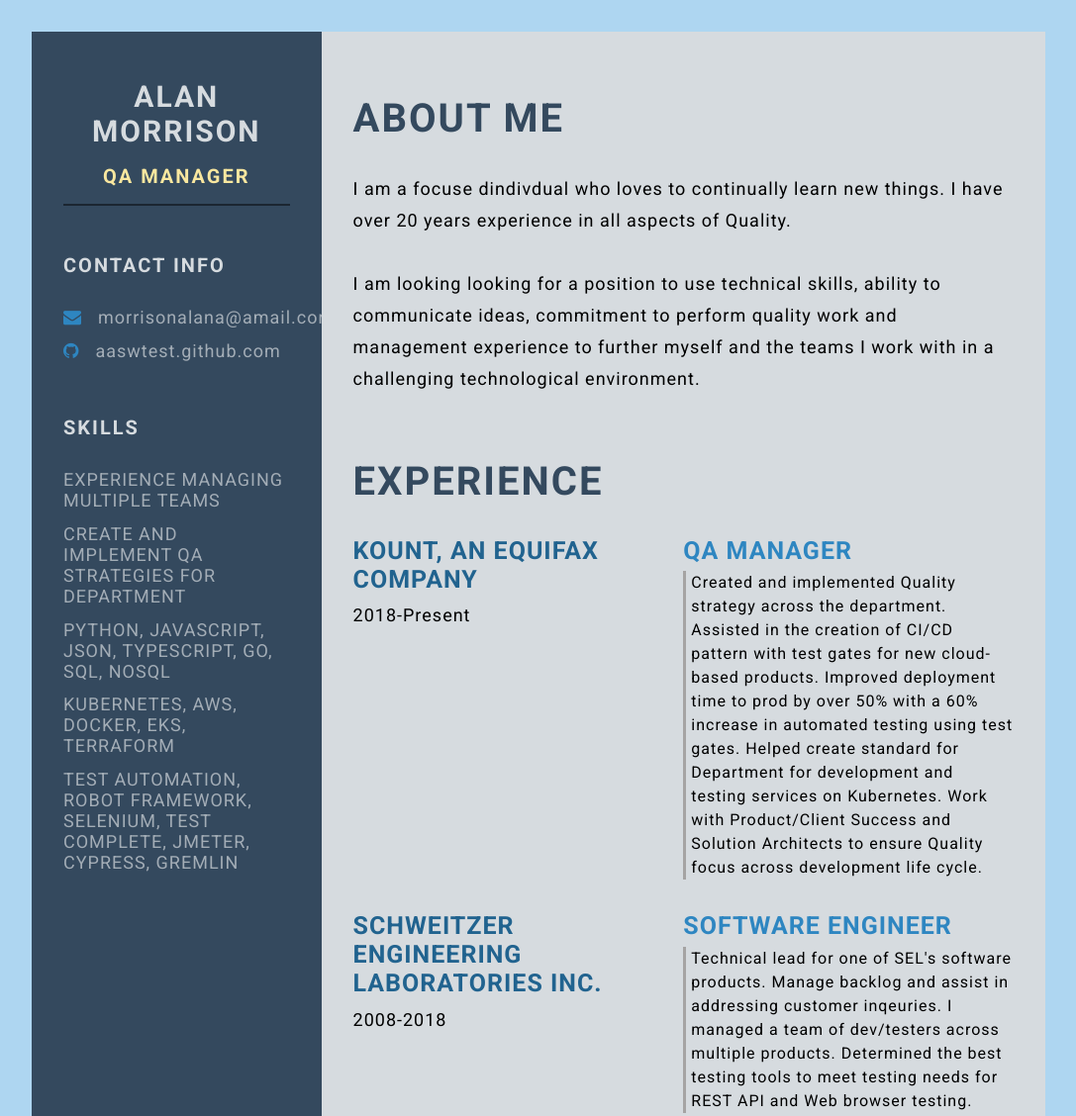
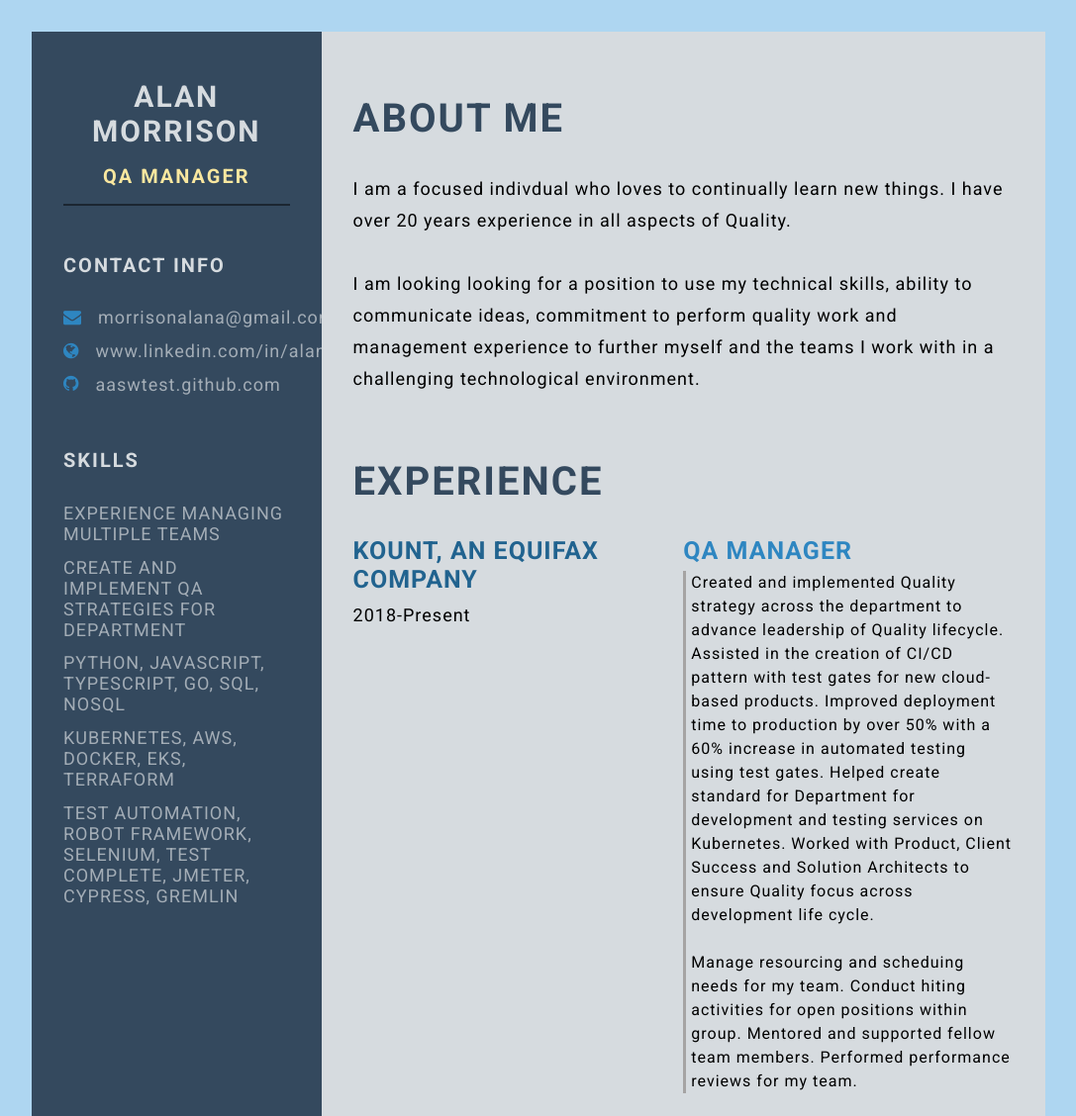
Before and after one commit to aaswtest/aaswtest.github.io, a plain HTML site: page index.html in a window 1280 px wide. Shown: the top 1128 px of the page at 99% size, without its empty margins (96-1183 px from the left). Drawn offline with Linux system fonts and the light colour scheme.

Commit message:
additional tweaks

```diff
--- a/index.html
+++ b/index.html
@@ -28,7 +28,9 @@
                 <div class="contact-info">
                     <p class="left-title">Contact Info</p>
                     <ul>
-                        <li><i class="fa fa-envelope"></i>morrisonalana@amail.com
+                        <li><i class="fa fa-envelope"></i>morrisonalana@gmail.com
+                        </li>
+                        <li><i class="fa fa-globe"></i>www.linkedin.com/in/alanamorrison/
                         </li>
                         <li><i class="fa fa-github"></i>aaswtest.github.com
                         </li>
@@ -39,7 +41,7 @@
                     <ul>
                         <li><p>Experience Managing Multiple teams</p></li>
                         <li><p>Create and Implement QA strategies for department</p></li>
-                        <li><p>Python, JavaScript, JSON, Typescript, GO, SQL, NoSQL</p></li>
+                        <li><p>Python, JavaScript, Typescript, GO, SQL, NoSQL</p></li>
                         <li><p>Kubernetes, AWS, Docker, EKS, Terraform</p></li>
                         <li><p>Test Automation, Robot Framework, Selenium, Test Complete, JMeter, Cypress, Gremlin</p></li>
                     </ul>
@@ -84,8 +86,8 @@
                 <section class="about gap">
                     <div class="right-title">About Me</div>
                     <p class="about-me-contents">
-                        I am a focuse dindivdual who loves to continually learn new things. I have over 20 years experience in all aspects of Quality.<br>
-                        <br> I am looking looking for a position to use technical skills, ability to communicate ideas, commitment to perform quality
+                        I am a focused indivdual who loves to continually learn new things. I have over 20 years experience in all aspects of Quality.<br>
+                        <br> I am looking looking for a position to use my technical skills, ability to communicate ideas, commitment to perform quality
                          work and management experience to further myself and the teams I work with in a challenging technological environment.
                     </p>
                 </section>
@@ -100,9 +102,11 @@
                         <div class="exp-right">
                             <p class="exp-position">QA Manager</p>
                             <p class="exp-desc">
-                                Created and implemented Quality strategy across the department. Assisted in the creation of CI/CD pattern with test gates for new cloud-based products.
-                                Improved deployment time to prod by over 50% with a 60% increase in automated testing using test gates. Helped create standard for Department for development and testing services
-                                on Kubernetes. Work with Product/Client Success and Solution Architects to ensure Quality focus across development life cycle.
+                                Created and implemented Quality strategy across the department to advance leadership of Quality lifecycle. Assisted in the creation of CI/CD pattern with test gates for new cloud-based products.
+                                Improved deployment time to production by over 50% with a 60% increase in automated testing using test gates. Helped create standard for Department for development and testing services
+                                on Kubernetes. Worked with Product, Client Success and Solution Architects to ensure Quality focus across development life cycle. <br>
+                            <br> Manage resourcing and scheduing needs for my team. Conduct hiting activities for open positions within group. Mentored and supported fellow
+                                team members. Performed performance reviews for my team.
                             </p>
                         </div>
                     </div>
@@ -125,7 +129,7 @@
                     <div class="right-title">Education</div>
                     <div class="education-contents">
                         <div class="education-left">
-                            <p class="education-school-name">University of Pheonix</p>
+                            <p class="education-school-name">University of Phoenix</p>
                             <p class="educationp-time-period">2008-2010</p>
                         </div>
                         <div class="education-right">
```
